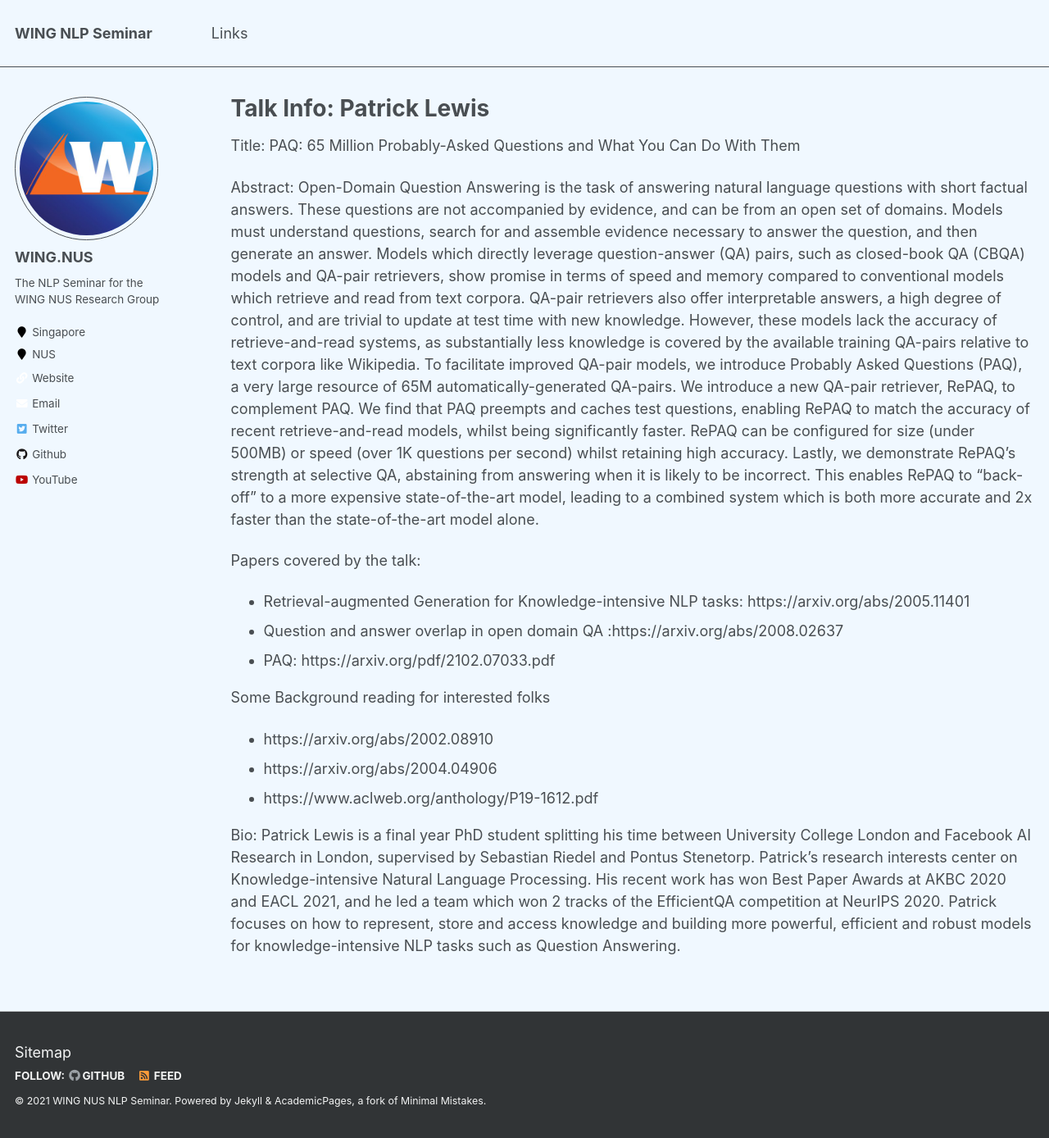
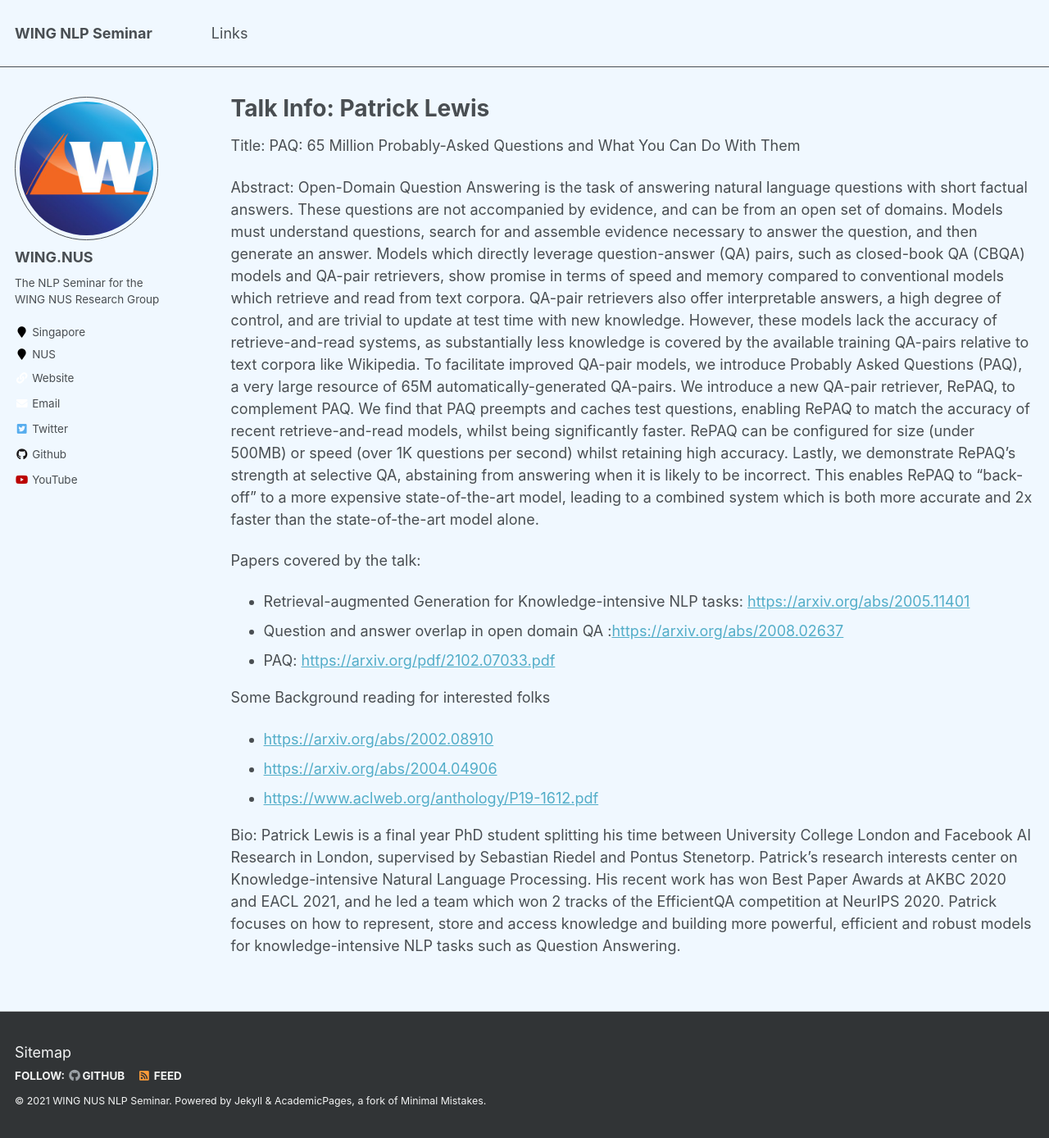
Before and after one commit to WING-NUS/nlp-seminar, a Jekyll site: the page built from _pages/speaker-patrick.md, in a window 1280 px wide and 1388 px high. Shown: the whole window at 82% size. Built offline with Jekyll 4.4.1, drawn with Linux system fonts in a browser that asks for light colours; part of the change alters nothing that is shown.

Commit message:
fix format

```diff
--- a/_pages/speaker-patrick.md
+++ b/_pages/speaker-patrick.md
@@ -16,14 +16,14 @@ Models which directly leverage question-answer (QA) pairs, such as closed-book Q
 
 Papers covered by the talk:
 
-- Retrieval-augmented Generation for Knowledge-intensive NLP tasks: https://arxiv.org/abs/2005.11401
-- Question and answer overlap in open domain QA :https://arxiv.org/abs/2008.02637
-- PAQ: https://arxiv.org/pdf/2102.07033.pdf
+- Retrieval-augmented Generation for Knowledge-intensive NLP tasks: [https://arxiv.org/abs/2005.11401](https://arxiv.org/abs/2005.11401)
+- Question and answer overlap in open domain QA :[https://arxiv.org/abs/2008.02637](https://arxiv.org/abs/2008.02637)
+- PAQ: [https://arxiv.org/pdf/2102.07033.pdf](https://arxiv.org/pdf/2102.07033.pdf )
 
 Some Background reading for interested folks
-- https://arxiv.org/abs/2002.08910
-- https://arxiv.org/abs/2004.04906
-- https://www.aclweb.org/anthology/P19-1612.pdf
+- [https://arxiv.org/abs/2002.08910](https://arxiv.org/abs/2002.08910)
+- [https://arxiv.org/abs/2004.04906](https://arxiv.org/abs/2004.04906)
+- [https://www.aclweb.org/anthology/P19-1612.pdf](https://www.aclweb.org/anthology/P19-1612.pdf)
 
 
 
```
